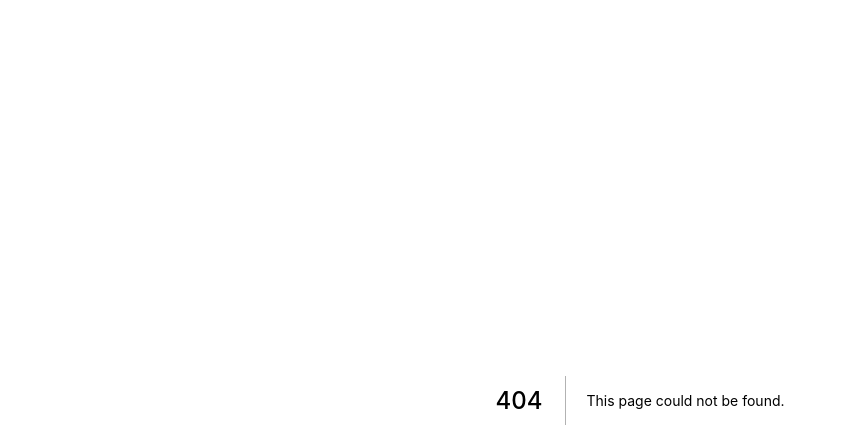
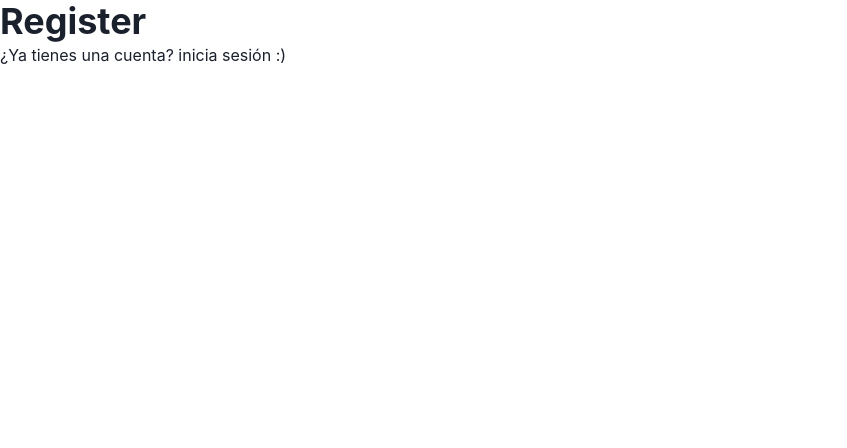
Before and after one commit to EyderACM/tribunales-amigables, a Next.js app: page /register in a window 1280 px wide. Before the commit this address had no page. Shown: the top 448 px of the page, without its empty margins (0-847 px from the left). Built offline with nearby package versions, Linux system fonts and the light colour scheme.

Commit message:
feat: added dummy login and register views and navigation

```diff
--- a/src/pages/index.tsx
+++ b/src/pages/index.tsx
@@ -8,6 +8,7 @@ import {
   Button,
   Spacer,
 } from "@chakra-ui/react";
+import { Link } from "../components/atoms/Link";
 import { MenuCard } from "../components/molecules/MenuCard";
 
 export default function Home() {
@@ -21,7 +22,9 @@ export default function Home() {
         <Flex justify="space-between">
           <Avatar />
           <Heading>De Boca en Boca</Heading>
-          <Button colorScheme="blue">Entrar</Button>
+          <Button colorScheme="blue" as={Link} href="/login">
+            Entrar
+          </Button>
         </Flex>
         <Spacer />
         <Stack
--- /dev/null
+++ b/src/pages/register.tsx
@@ -0,0 +1,13 @@
+import { Heading } from "@chakra-ui/react";
+import { Link } from "../components/atoms/Link";
+
+const Register = () => {
+  return (
+    <>
+      <Heading>Register</Heading>
+      <Link href="/login">¿Ya tienes una cuenta? inicia sesión :)</Link>
+    </>
+  );
+};
+
+export default Register;
```
Also changed, not shown: src/pages/login.tsx (added, +13 -0 lines).
